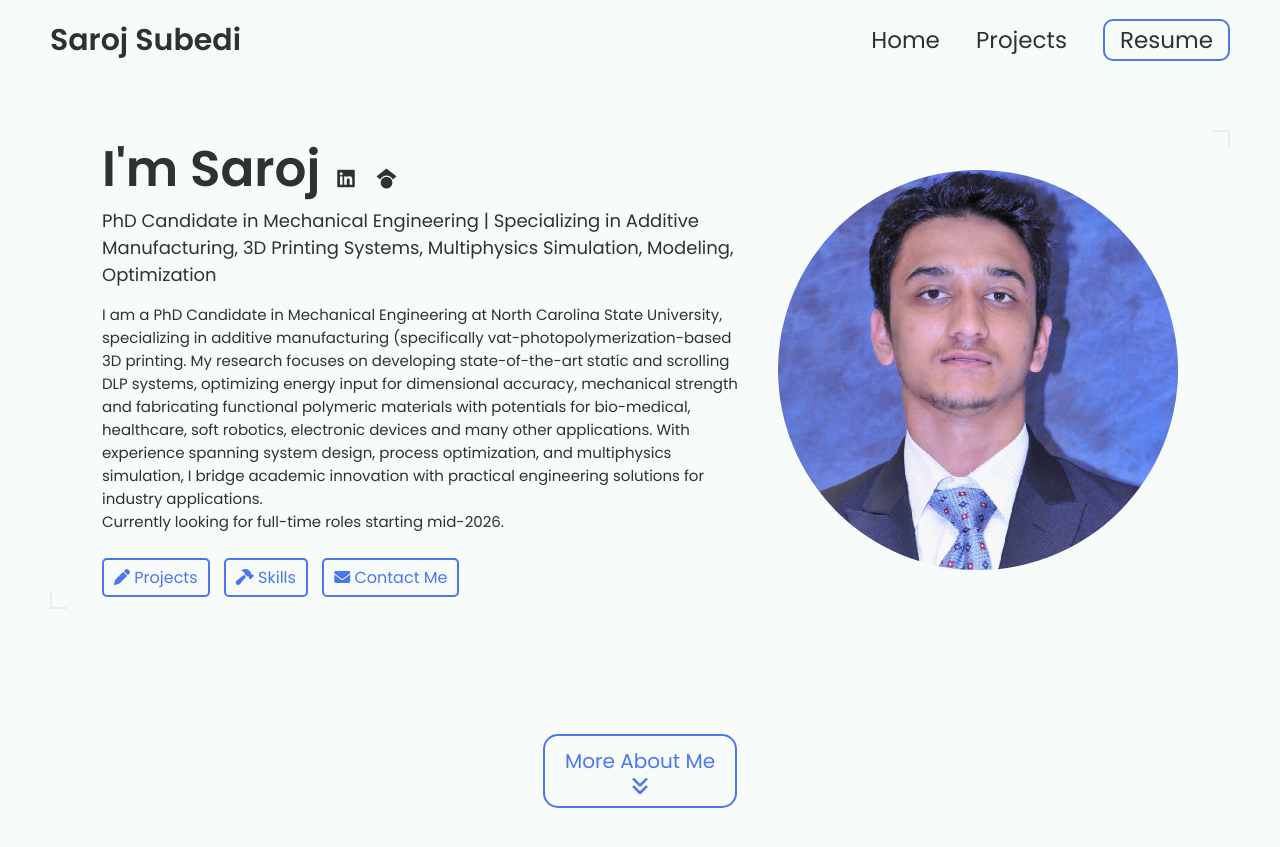
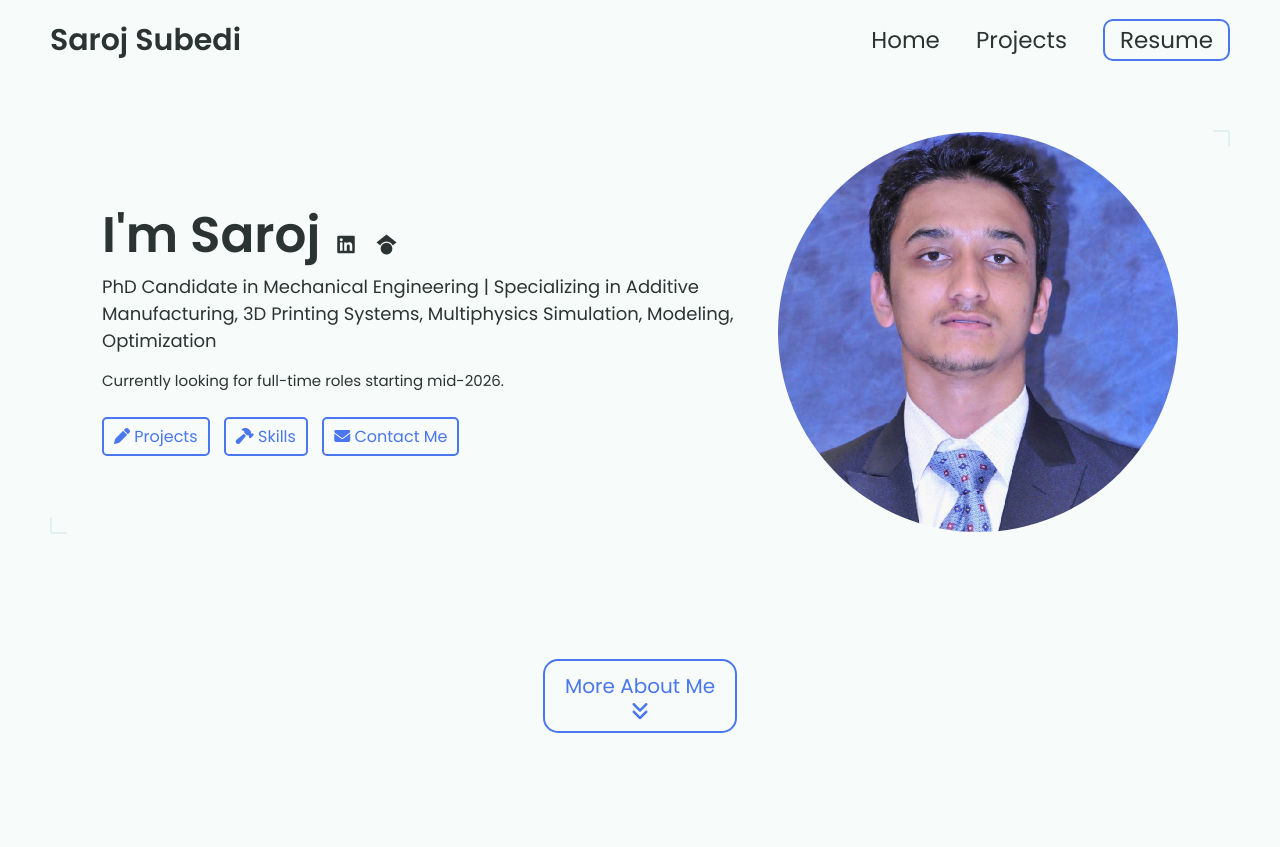
Before and after one commit to subedi-saroj/subedi-saroj.github.io, a Jekyll site: the page built from index.html, in a window 1280 px wide and 900 px high. Shown: the top 847 px of the window. Built offline with Jekyll 4.4.1, drawn with Linux system fonts in a browser that asks for light colours.

Commit message:
Add job search status to config description

```diff
--- a/_config.yml
+++ b/_config.yml
@@ -19,8 +19,9 @@ description: >- # dont remove this line. this will ignore all new lines until th
   3D printing. My research focuses on developing state-of-the-art static and scrolling DLP systems, optimizing energy input for dimensional accuracy, mechanical strength and
   fabricating functional polymeric materials with potentials for bio-medical, healthcare, soft robotics, electronic devices and many other applications. With experience spanning system design,
   process optimization, and multiphysics simulation, I bridge academic innovation with practical engineering solutions for industry applications.
-  <br>
-  Currently looking for full-time roles starting mid-2026.
+
+description: >-
+   Currently looking for full-time roles starting mid-2026.
 
 # Place your profile image in /assets/images/profile-image/folder and edit the file name
 profile_image: /assets/images/profile-image/image.jpg
```
